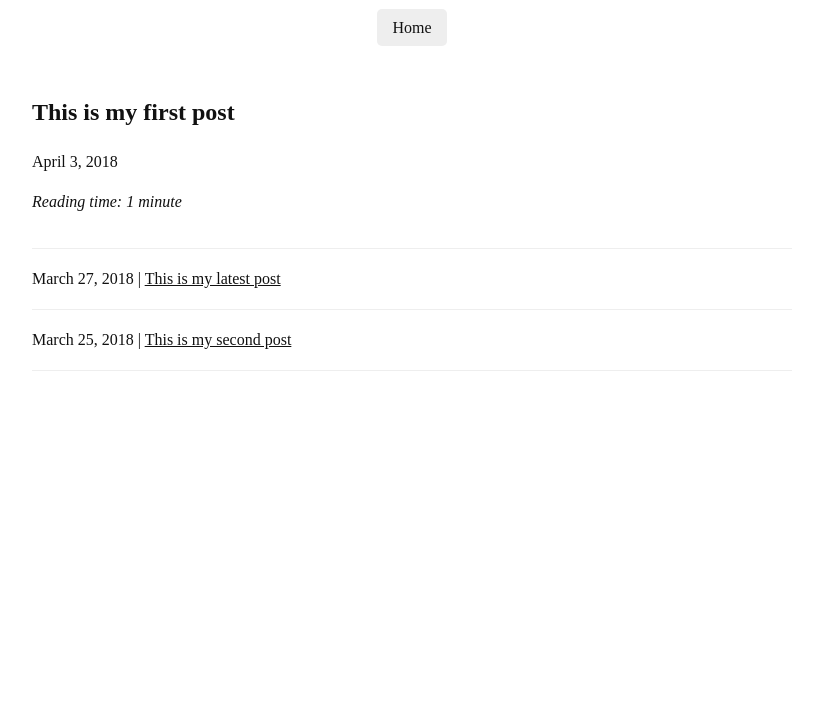
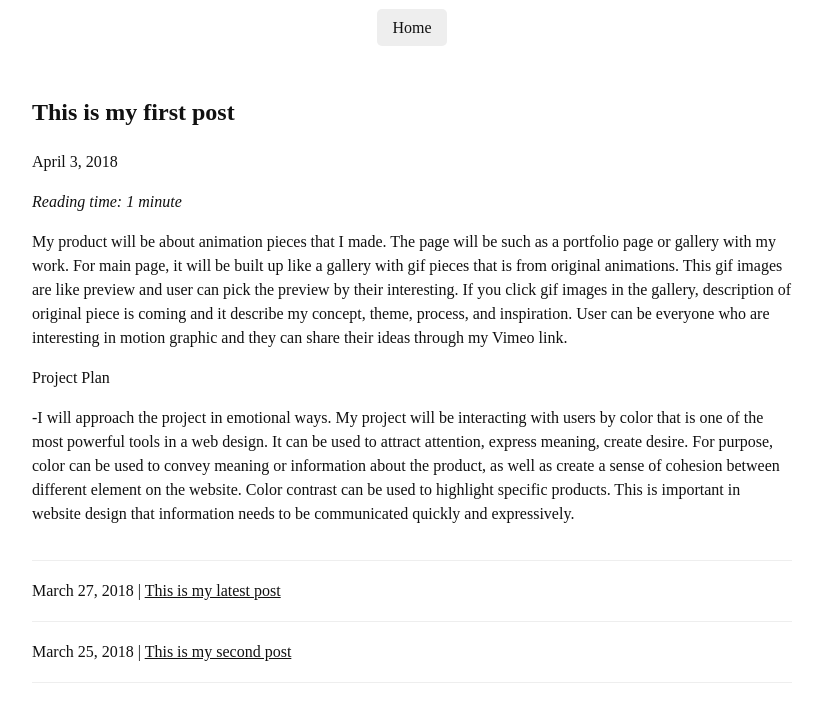
Before and after one commit to parks238/project-blog, a Jekyll site: the page built from _posts/2018-04-03-sample-post.md, in a window 1280 px wide. Shown: the top 722 px of the page, without its empty margins (228-1051 px from the left). Built offline with Jekyll 4.4.1, drawn with Linux system fonts in a browser that asks for light colours.

Commit message:
Update 2018-04-03-sample-post.md

```diff
--- a/_posts/2018-04-03-sample-post.md
+++ b/_posts/2018-04-03-sample-post.md
@@ -1,3 +1,9 @@
 ---
 title: This is my first post
 ---
+My product will be about animation pieces that I made. The page will be such as a portfolio page or gallery with my work. For main page, it will be built up like a gallery with gif pieces that is from original animations. This gif images are like preview and user can pick the preview by their interesting. If you click gif images in the gallery, description of original piece is coming and it describe my concept, theme, process, and inspiration. User can be everyone who are interesting in motion graphic and they can share their ideas through my Vimeo link.
+
+Project Plan
+
+-I will approach the project in emotional ways. My project will be interacting with users by color that is one of the most powerful tools in a web design. It can be used to attract attention, express meaning, create desire.
+For purpose, color can be used to convey meaning or information about the product, as well as create a sense of cohesion between different element on the website. Color contrast can be used to highlight specific products. This is important in website design that information needs to be communicated quickly and expressively.
```
